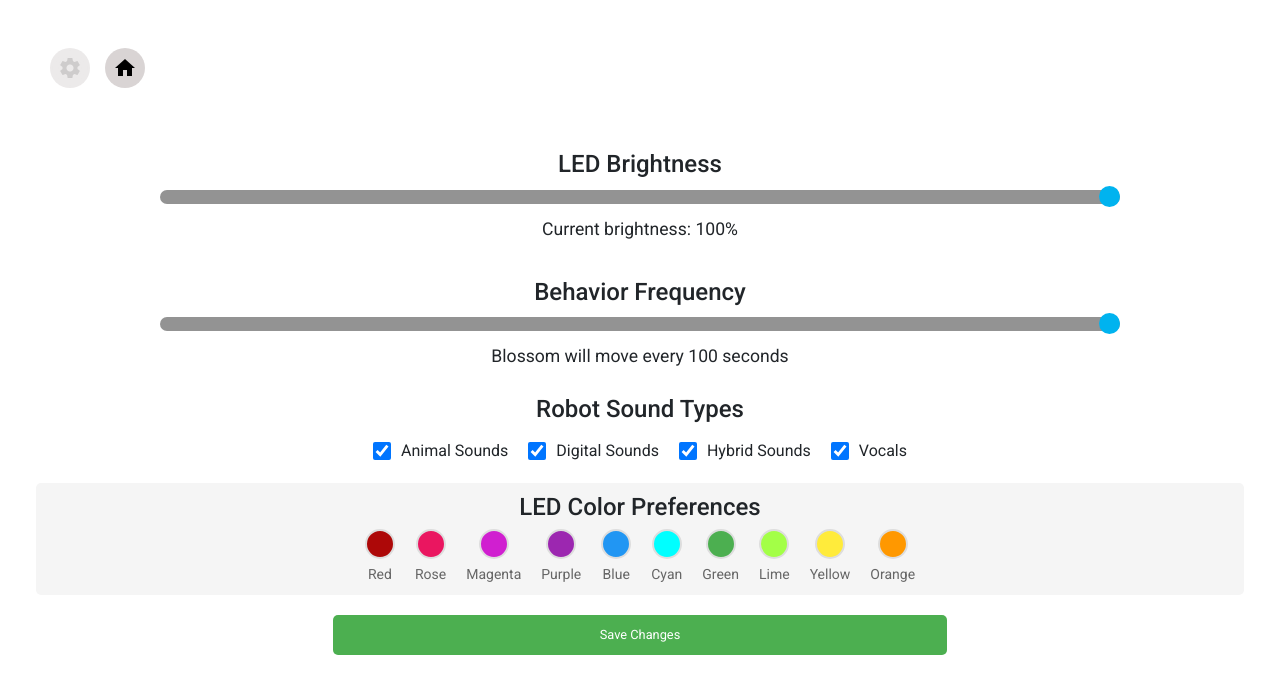
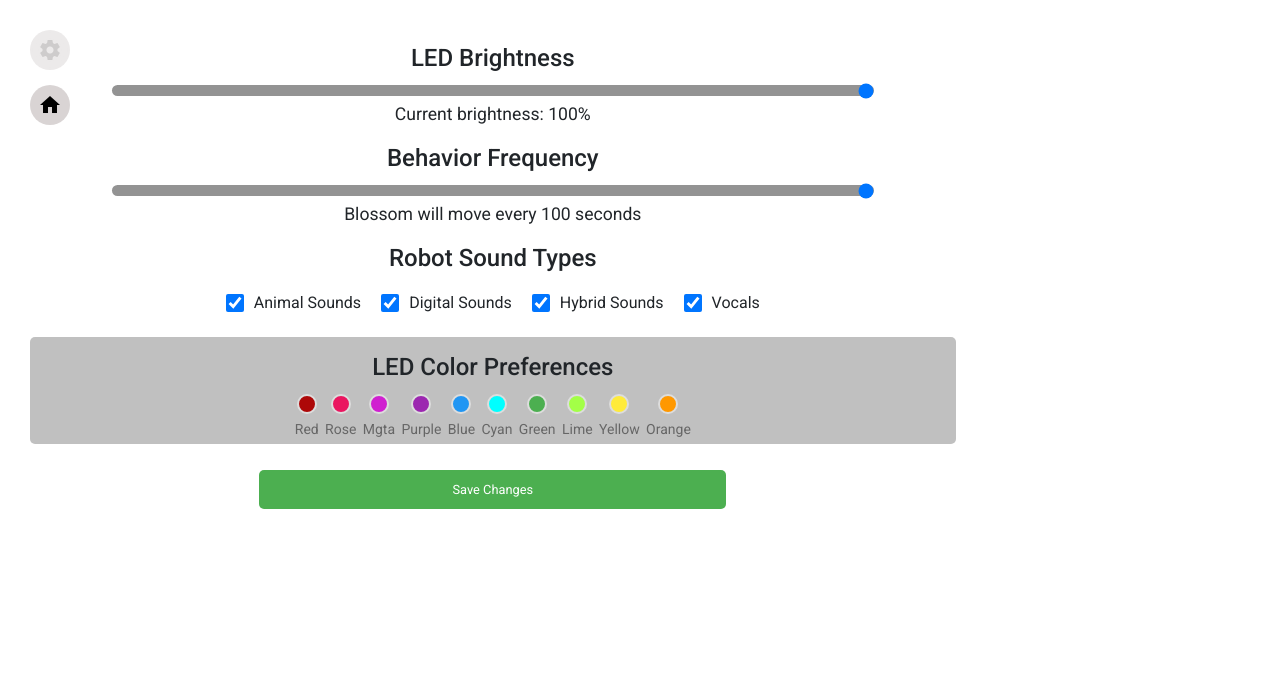
Before and after one commit to interaction-lab/BlossomUI_2425, an Angular app in the folder inlab_study/frontend/blossom-ang-ts/: page /settings in a window 1280 px wide. Shown: the top 694 px of the page. Built offline with nearby package versions, Linux system fonts and the light colour scheme.

Commit message:
tried adjusting settings panel for rpi

```diff
--- a/inlab_study/frontend/blossom-ang-ts/src/app/nav-sidebar/nav-sidebar.component.css
+++ b/inlab_study/frontend/blossom-ang-ts/src/app/nav-sidebar/nav-sidebar.component.css
@@ -1,9 +1,11 @@
 .navbar
 {
     position: fixed;
-    top: 40px;
-    left: 50px;
+    /*top: 40px;
+    left: 50px;*/
+    padding: 30px;
     display: flex;
+    flex-direction: column;
     gap: 15px;
     z-index: 1000;
 }
--- a/inlab_study/frontend/blossom-ang-ts/src/app/settings/settings.component.css
+++ b/inlab_study/frontend/blossom-ang-ts/src/app/settings/settings.component.css
@@ -1,53 +1,43 @@
 .settings-container
 {
-  min-height: 100vh;
+  min-height: auto;
   box-sizing: border-box;
   overflow-y: auto;
   display: flex;
   flex-direction: column;
   justify-content: center;
-  padding: 200px;
-  height: 100vh;
+  padding: 4vh 2vw;
   text-align: center;
-  padding: 2vh 2vw;
+  width: 77vw;
 }
-
-/*.brightness-slider, .volume-slider {
-  width: 50%;
-  max-width: 80px; /*increase the max-width for a wider slider*/
-  /*margin-top: 10px;
-  margin-bottom: 10px;
-  height: 40px;
-}*/
 
 .led-slider, .behavior-slider
 {
-  width: 100%;
-  padding: 15px;
+  width: 70vw;
+  margin: 0 auto;
+  text-align: center;
+  display: flex;
+  flex-direction: column;
+  align-items: center;
 }
-
-.audio-preferences
-{
-  margin: 5px;
-}
-
 
 input {
   position: center;
   z-index: 1001;
-  width: 77%;
+  width: 85%;
+  margin: 0.5vh 0;
 }
 
 input[type="range"]
 {
-  -webkit-appearance: none;
-  width: 80%;
-  height: 14px;
+  /*-webkit-appearance: none;*/
+  display: block;
+  margin: 0 auto;
 }
 
 input[type="range"]::-webkit-slider-runnable-track
 {
-  height: 14px;
+  height: 11px;
   cursor: pointer;
   background: #939393;
   border-radius: 10px;
@@ -56,11 +46,11 @@ input[type="range"]::-webkit-slider-runnable-track
 input[type="range"]::-webkit-slider-thumb
 {
   -webkit-appearance: none;
-  height: 21px;
-  width: 21px;
+  height: 11px;
+  width: 11px;
   background: #00b3ef;
   border-radius: 50%;
-  margin-top: -4.5px;
+  margin-top: -1.75px;
   cursor: pointer;
 }
 
@@ -70,7 +60,7 @@ input[type="range"]::-webkit-slider-thumb
   flex-direction: row;
   justify-content: center;
   gap: 10px;
-  margin-top: 10px;
+  margin-top: 5px;
 }
 
 .checkbox-container
@@ -104,20 +94,21 @@ input[type="range"]::-webkit-slider-thumb
 }
 
 /*COLOR SECTION*/
-.color-preferences {
-  margin: 10px;
-  padding: 10px;
-  background-color: #f5f5f5;
+.color-preferences
+{
+  background-color: #c0c0c0;
   border-radius: 5px;
+  margin: 2vh 4px;
+  padding: 4px;
 }
 
 .color-checkbox-group {
   display: flex;
   flex-direction: row;
   justify-content: center;
-  gap: 20px;
-  margin-top: 5px;
-  flex-wrap: wrap;
+  gap: 0.5vw;
+  margin-top: 2px;
+  /*flex-wrap: wrap;*/
 }
 
 .color-checkbox-container {
@@ -133,8 +124,8 @@ input[type="range"]::-webkit-slider-thumb
 }
 
 .color-checkbox {
-  width: 30px;
-  height: 30px;
+  width: 20px;
+  height: 20px;
   border-radius: 50%;
   border: 2px solid #ddd;
   transition: all 0.2s ease;
@@ -179,6 +170,7 @@ h2 {
   position: relative;
   z-index: 1001;
   font-size: clamp(18px, 2vw, 24px);
+  margin: 1.5vh 0;
 }
 
 p {
--- a/inlab_study/frontend/blossom-ang-ts/src/app/settings/settings.component.html
+++ b/inlab_study/frontend/blossom-ang-ts/src/app/settings/settings.component.html
@@ -76,7 +76,7 @@
                         [checked] = "colorPreferences.magenta"
                         (change)="updateColorPreference('magenta')">
                 <span class="color-checkbox magenta"></span>
-                <span class = "color-label">Magenta</span>
+                <span class = "color-label">Mgta</span>
             </label>
 
             <label class="color-checkbox-container">
```
